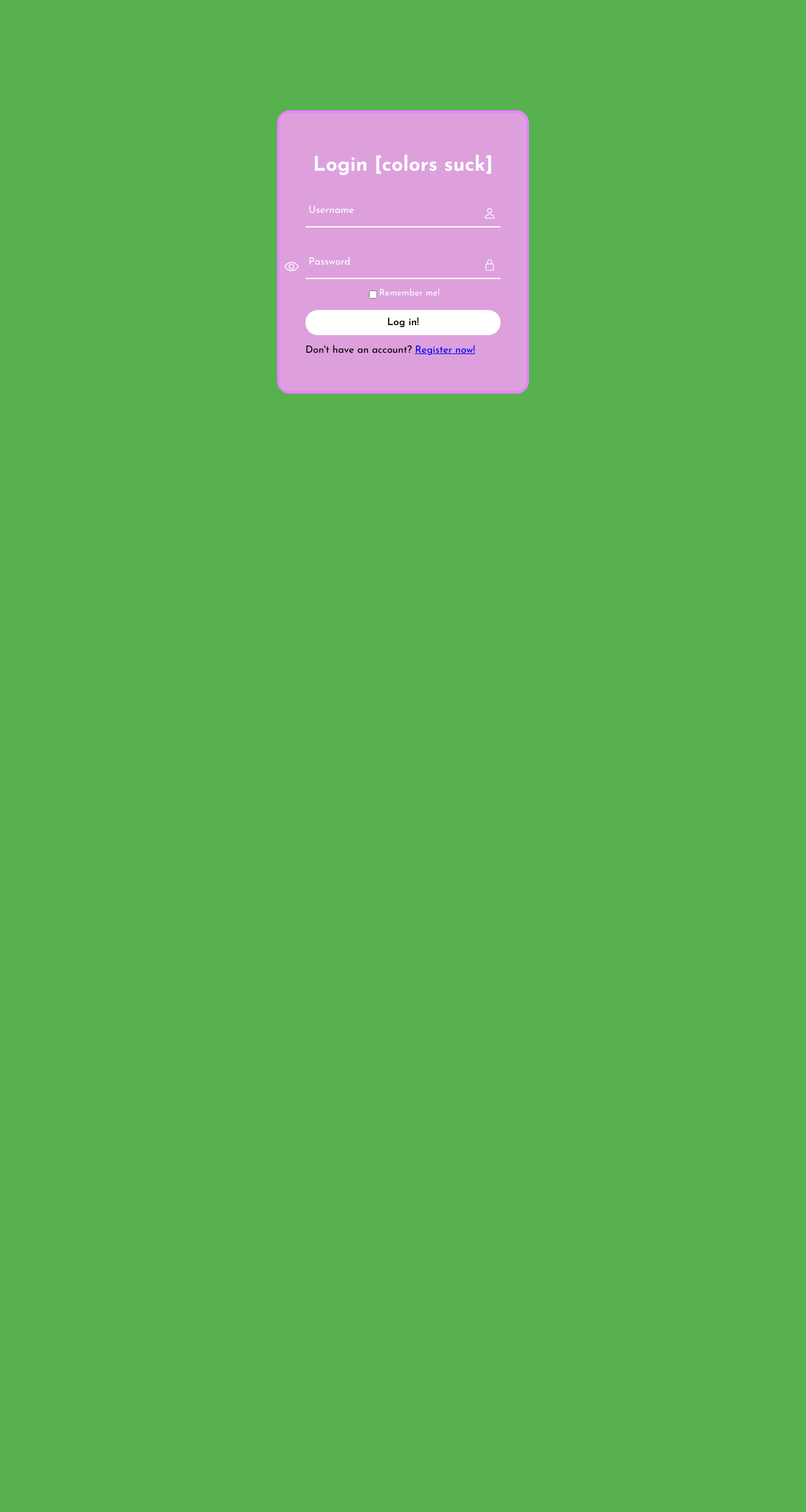
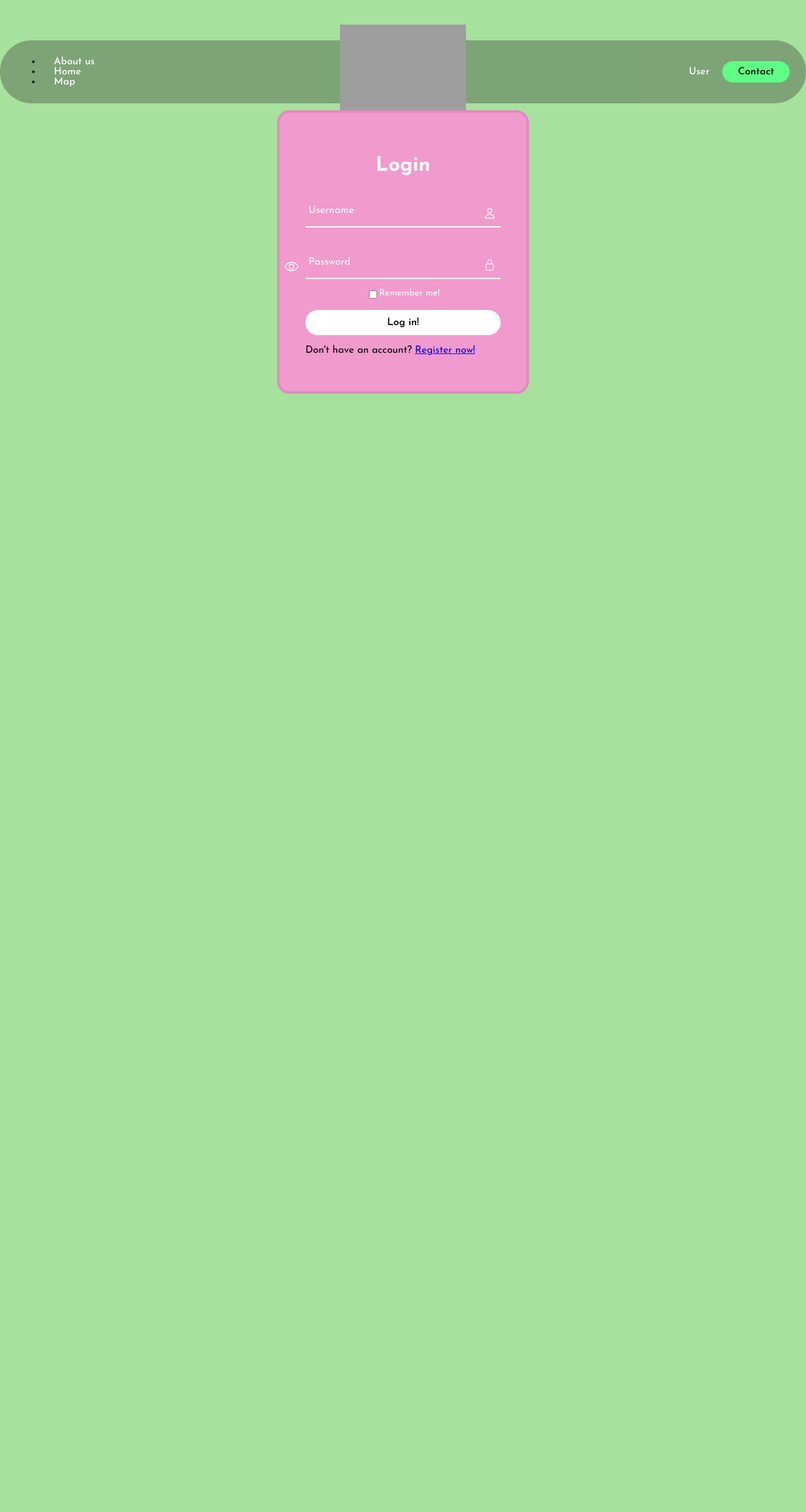
Before and after one commit to S1lvveer/Geoglasia, a PHP site: page /login.html in a window 1280 px wide. Shown: the whole page at 63% size. Run offline with PHP 8.4, Linux system fonts and the light colour scheme; grey boxes are pictures that could not be loaded.

Commit message:
trying.
I was trying to make some stuff but the code is a "bit" (A FUCKING TON) complex to me

```diff
--- a/website/login.html
+++ b/website/login.html
@@ -8,7 +8,26 @@
     <link rel="stylesheet" href="style.css">
 </head>
 <body>
+    <header>
+        <nav class="nav-links">
+            <ul>
+                <li><a href="home.html">About us</a></li>
+                <li><a href="home.html">Home</a></li>
+                <li><a href="home.html">Map</a></li>
+            </ul>
+        </nav>
 
+        <div class="logo-container">
+            <img src="../assets/globe.svg" alt="logo" class="logo">
+        </div>
+
+
+        <div class="nav-links">
+            <a href="login.html">User</a>
+
+            <button class="cta">Contact</button>
+        </div>
+    </header>
     <main>
         <!-- The login form! [User is not logged in. Otherwise, redirect to settings/home] -->
 
@@ -16,13 +35,14 @@
 
         <div class="form-box">
             <form method="POST">
-                <h2>Login [colors suck]</h2>
+                <h2>Login</h2>
 
                 <div class="inputbox">
                     <ion-icon name="person-outline"></ion-icon>
                     <input type="text" name="login" id="login" minlength="1" maxlength="20" required>
                     <label for="login">Username</label>
                 </div>
+                <!-- How do you change the placement of lock and eye? -->
                 <div class="inputbox">
                     <a href="#" id="showpassword"> <ion-icon name="eye-outline" id="showpassword-icon"></ion-icon> </a>
                     <ion-icon name="lock-closed-outline"></ion-icon>
--- a/website/style.css
+++ b/website/style.css
@@ -6,17 +6,17 @@
 }
 
 :root {
-    --main-color: rgb(86, 177, 78);
+    --main-color: rgb(166, 225, 157);
     /* --main-color-s: rgb(55, 94, 46); */
-    --main-color-s: rgba(0,0,0, 0.35);
+    --main-color-s: rgba(49, 49, 49, 0.35);
 
     --category-hovered: rgb(145, 255, 172);
 
     --button-color: rgb(93, 255, 133);
     --button-color-hovered: rgba(82, 255, 105, 0.8);
 
-    --formbox-color: plum;
-    --formbox-color-s: rgba(230, 132, 255);
+    --formbox-color: rgb(240, 154, 206);
+    --formbox-color-s: rgb(224, 139, 190);
 }
 
 body {
```
Also changed, not shown: website/home.html (+14 -4 lines).
